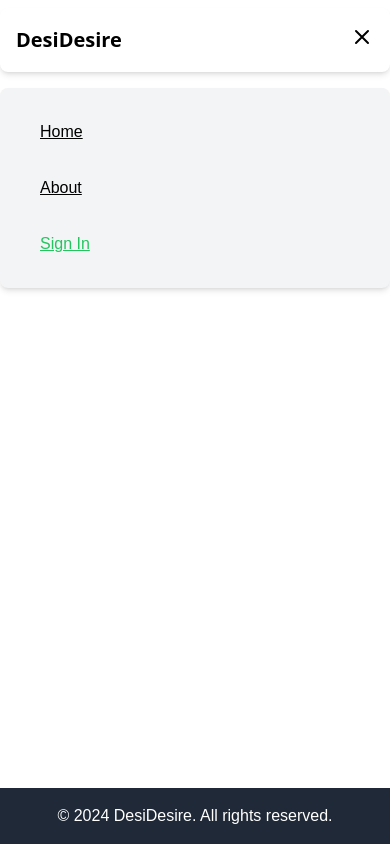
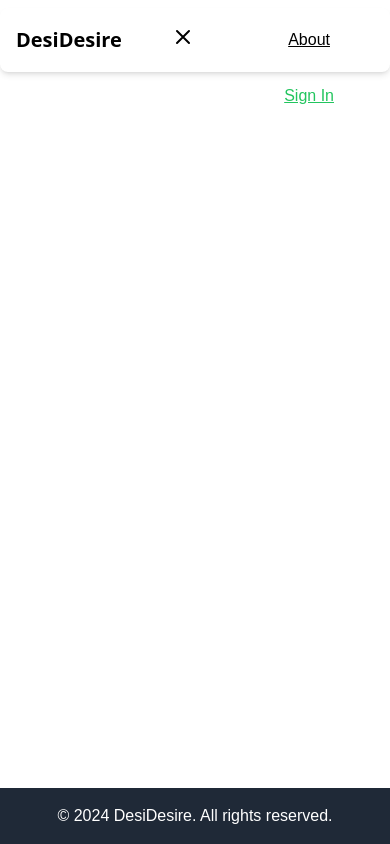
Before and after one commit to Galactic-Coder98/DesiDesire, a Next.js app: page / in a window 390 px wide. Both pictures are taken after a click on the button 362 px from the left and 36 px from the top of the page. Built offline with nearby package versions, Linux system fonts and the light colour scheme; no server answers.

Commit message:
Adding a user profile icon in the navbar

```diff
--- a/components/Navbar.js
+++ b/components/Navbar.js
@@ -4,7 +4,7 @@
 
 export default function Navbar() {
     const [isOpen, setIsOpen] = useState(false);
-    const { isSignedIn } = useUser();
+    const { isSignedIn, user } = useUser(); // Access user details
 
     const toggleMenu = () => {
         setIsOpen(!isOpen);
@@ -12,9 +12,11 @@
 
     return (
         <nav className="bg-white shadow-md sticky top-0 z-50 rounded-lg w-full px-4 mx-auto mt-2 max-w-screen-xl">
-            <div className="flex justify-between items-center h-16 w-full">
+            <div className="flex justify-between items-center h-16">
                 {/* Logo Section */}
-                <div className="text-black text-xl font-semibold font-sans">DesiDesire</div>
+                <div className="text-black text-xl font-semibold font-sans">
+                    DesiDesire
+                </div>
 
                 {/* Hamburger Menu Button */}
                 <div className="md:hidden">
@@ -60,9 +62,9 @@
                 <div
                     className={`${
                         isOpen ? "block" : "hidden"
-                    } absolute top-20 left-0 w-full md:static md:w-auto md:flex md:items-center bg-gray-100 md:bg-transparent rounded-lg shadow-md md:shadow-none`}
+                    } md:flex items-center space-y-4 md:space-y-0 md:space-x-6`}
                 >
-                    <ul className="flex flex-col md:flex-row md:space-x-6 text-black space-y-4 md:space-y-0 p-6 md:p-0 rounded-lg">
+                    <ul className="flex flex-col md:flex-row md:space-x-6 items-center text-black space-y-4 md:space-y-0 p-6 md:p-0">
                         <li>
                             <a
                                 href="/"
@@ -79,16 +81,38 @@
                                 About
                             </a>
                         </li>
-                        <li>
-                            {isSignedIn ? (
+                        {isSignedIn ? (
+                            <li className="flex items-center space-x-4">
+                                {/* User Profile Image from Clerk */}
+                                <a href="/account" className="relative">
+                                    {user?.profileImageUrl ? (
+                                        <img
+                                            src={user.profileImageUrl}
+                                            alt="User Avatar"
+                                            className="w-8 h-8 rounded-full border border-gray-300 shadow-sm"
+                                        />
+                                    ) : (
+                                        <div
+                                            className="w-8 h-8 flex items-center justify-center rounded-full bg-gray-300 text-black font-bold text-sm border border-gray-300 shadow-sm"
+                                            title={user?.fullName || "User"}
+                                        >
+                                            {user?.fullName
+                                                ?.split(" ")
+                                                .map((part) => part.charAt(0).toUpperCase())
+                                                .join("")
+                                                .slice(0, 2)}
+                                        </div>
+                                    )}
+                                </a>
+                                {/* Sign Out Button */}
                                 <SignOutButton>
-                                    <a
-                                        className="underline hover:text-gray-400 block px-4 py-2 cursor-pointer text-red-500"
-                                    >
+                                    <a className="text-red-500 hover:text-red-700 block px-4 py-2 cursor-pointer">
                                         Sign Out
                                     </a>
                                 </SignOutButton>
-                            ) : (
+                            </li>
+                        ) : (
+                            <li>
                                 <SignInButton>
                                     <a
                                         className="underline hover:text-gray-400 block px-4 py-2 cursor-pointer text-green-500"
@@ -96,8 +120,8 @@
                                         Sign In
                                     </a>
                                 </SignInButton>
-                            )}
-                        </li>
+                            </li>
+                        )}
                     </ul>
                 </div>
             </div>
```
